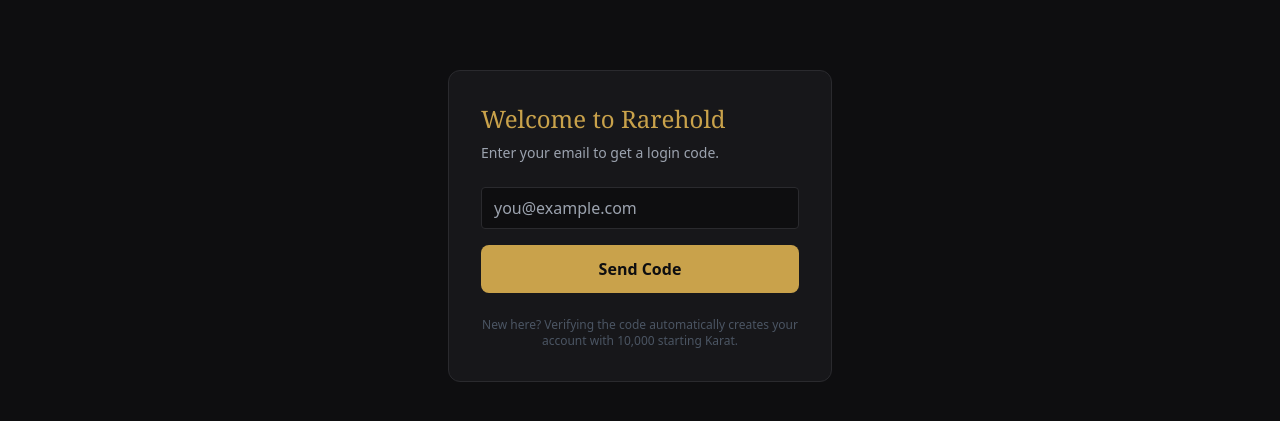
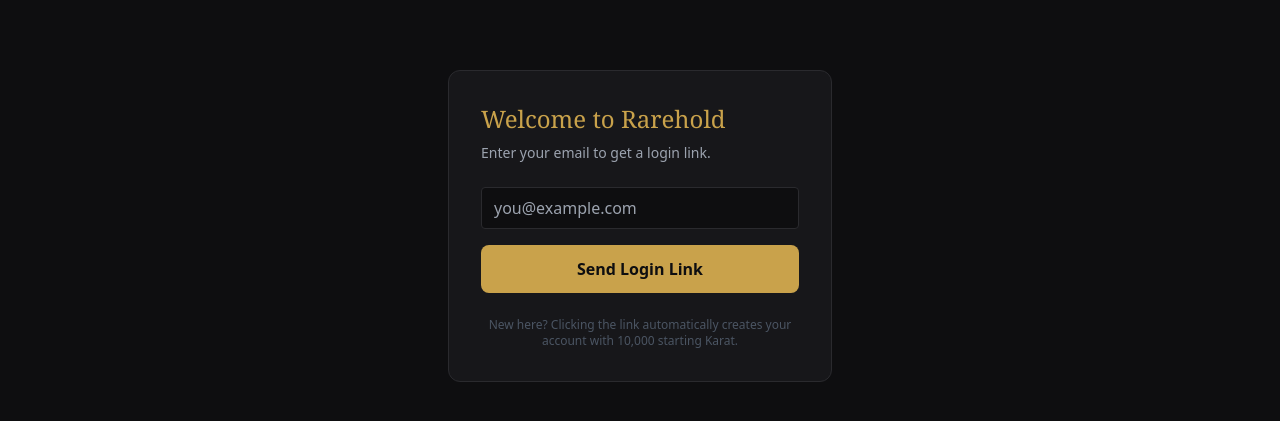
Before and after one commit to U15SGE/rarehold, a Next.js app: page /login in a window 1280 px wide. Shown: the part 243-664 px from the top of the page. Built offline with nearby package versions, Linux system fonts and the light colour scheme; no server answers.

Commit message:
Switch login to magic-link flow (default Supabase email template only supports confirmation link, not OTP token, without custom SMTP)

```diff
--- a/app/login/page.tsx
+++ b/app/login/page.tsx
@@ -1,26 +1,26 @@
 "use client";
 
 import { useState } from "react";
-import { useRouter } from "next/navigation";
 import { supabase } from "../../lib/supabaseClient";
 
 export default function Login() {
-  const router = useRouter();
   const [email, setEmail] = useState("");
-  const [otp, setOtp] = useState("");
-  const [step, setStep] = useState<"email" | "otp">("email");
   const [loading, setLoading] = useState(false);
   const [error, setError] = useState<string | null>(null);
-  const [message, setMessage] = useState<string | null>(null);
+  const [sent, setSent] = useState(false);
 
-  async function sendOtp(e: React.FormEvent) {
+  async function sendMagicLink(e: React.FormEvent) {
     e.preventDefault();
     setError(null);
     setLoading(true);
 
     const { error: otpErr } = await supabase.auth.signInWithOtp({
       email,
-      options: { shouldCreateUser: true },
+      options: {
+        shouldCreateUser: true,
+        emailRedirectTo:
+          typeof window !== "undefined" ? window.location.origin : undefined,
+      },
     });
 
     setLoading(false);
@@ -30,44 +30,20 @@
       return;
     }
 
-    setMessage(`We sent a 6-digit code to ${email}.`);
-    setStep("otp");
-  }
-
-  async function verifyOtp(e: React.FormEvent) {
-    e.preventDefault();
-    setError(null);
-    setLoading(true);
-
-    const { error: verifyErr } = await supabase.auth.verifyOtp({
-      email,
-      token: otp,
-      type: "email",
-    });
-
-    setLoading(false);
-
-    if (verifyErr) {
-      setError(verifyErr.message);
-      return;
-    }
-
-    router.push("/");
-    router.refresh();
+    setSent(true);
   }
 
   return (
     <main className="min-h-screen flex items-center justify-center px-6">
       <div className="w-full max-w-sm bg-[#17171a] border border-[#2a2a2e] rounded-xl p-8">
         <h1 className="text-2xl font-serif text-karat mb-2">Welcome to Rarehold</h1>
+
+        {!sent ? (
+          <>
             <p className="text-sm text-gray-400 mb-6">
-          {step === "email"
-            ? "Enter your email to get a login code."
-            : "Enter the 6-digit code we sent you."}
+              Enter your email to get a login link.
             </p>
-
-        {step === "email" ? (
-          <form onSubmit={sendOtp}>
+            <form onSubmit={sendMagicLink}>
               <input
                 required
                 type="email"
@@ -81,39 +57,28 @@
                 disabled={loading}
                 className="w-full py-3 bg-karat text-ink font-semibold rounded-lg hover:opacity-90 transition disabled:opacity-50"
               >
-              {loading ? "Sending..." : "Send Code"}
+                {loading ? "Sending..." : "Send Login Link"}
               </button>
             </form>
+          </>
         ) : (
-          <form onSubmit={verifyOtp}>
-            {message && <p className="text-sm text-gray-400 mb-4">{message}</p>}
-            <input
-              required
-              value={otp}
-              onChange={(e) => setOtp(e.target.value)}
-              placeholder="123456"
-              maxLength={6}
-              className="w-full mb-4 px-3 py-2 rounded bg-[#0e0e10] border border-[#2a2a2e] text-white tracking-widest text-center text-lg"
-            />
-            {error && <p className="text-red-400 text-sm mb-4">{error}</p>}
+          <div className="text-center">
+            <p className="text-gray-300 mb-2">Check your inbox 📬</p>
+            <p className="text-sm text-gray-500">
+              We sent a login link to <strong>{email}</strong>. Open it on
+              this device to sign in.
+            </p>
             <button
-              disabled={loading}
-              className="w-full py-3 bg-karat text-ink font-semibold rounded-lg hover:opacity-90 transition disabled:opacity-50"
-            >
-              {loading ? "Verifying..." : "Verify & Enter"}
-            </button>
-            <button
-              type="button"
-              onClick={() => setStep("email")}
-              className="w-full mt-3 text-sm text-gray-500 hover:text-gray-300"
+              onClick={() => setSent(false)}
+              className="mt-6 text-sm text-gray-500 hover:text-gray-300"
             >
               Use a different email
             </button>
-          </form>
+          </div>
         )}
 
         <p className="mt-6 text-xs text-gray-600 text-center">
-          New here? Verifying the code automatically creates your account
+          New here? Clicking the link automatically creates your account
           with 10,000 starting Karat.
         </p>
       </div>
```
Lines whose indentation alone changed are shown as unchanged.
